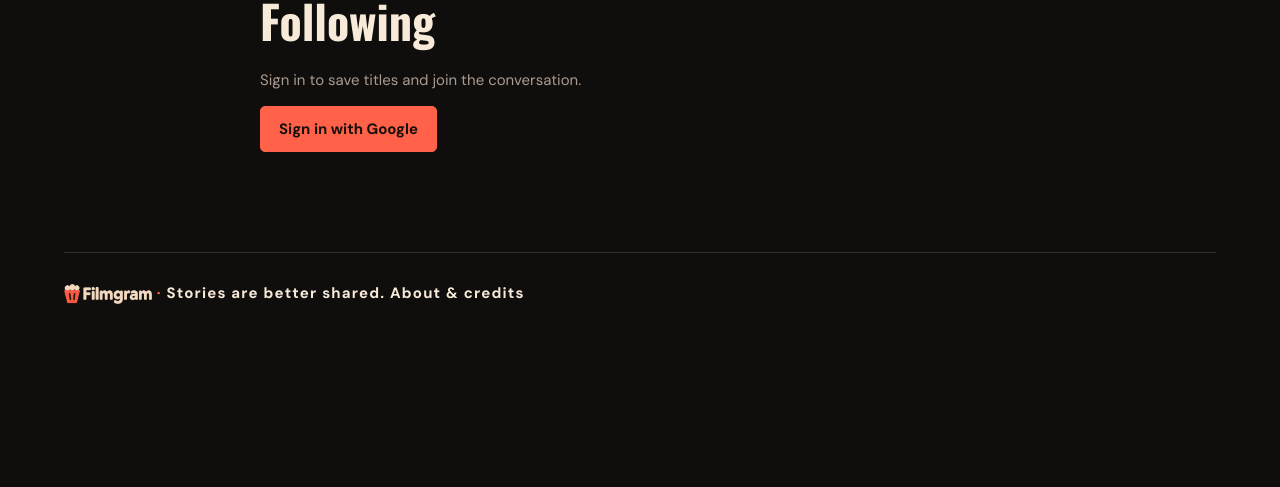
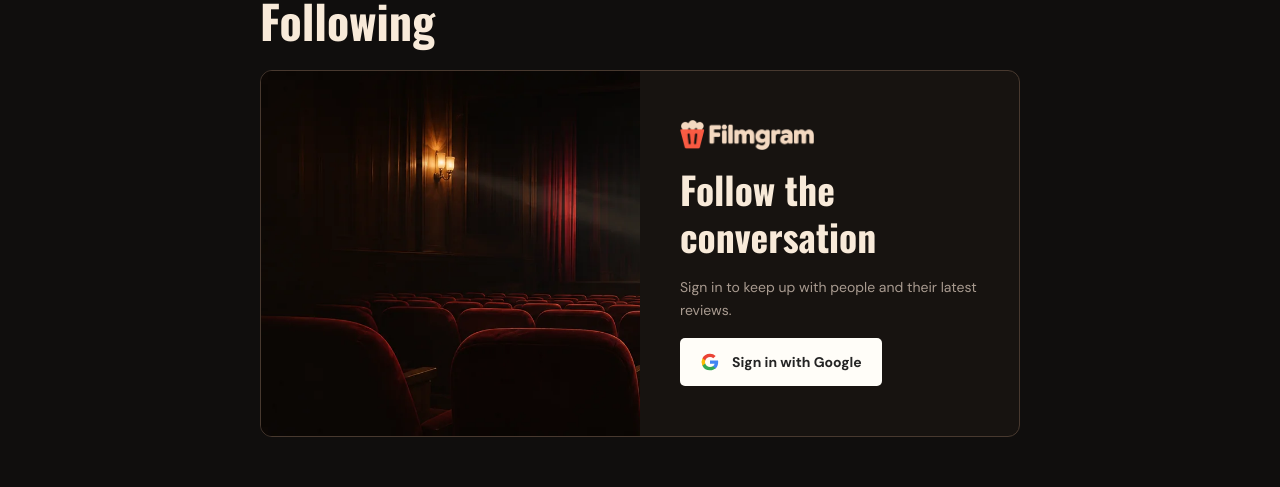
Before and after one commit to FellipeMTX/filmgram, a Next.js app: page /en/following in a window 1280 px wide. Shown: the part 176-663 px from the top of the page. Built offline with nearby package versions, Linux system fonts and the light colour scheme; no server answers.

Commit message:
Add a contextual Google sign-in panel

```diff
--- a/src/app/[locale]/following/page.tsx
+++ b/src/app/[locale]/following/page.tsx
@@ -1,9 +1,8 @@
 import { cn } from "@/lib/utils";
 import { narrow, pageTitle, eyebrow } from "@/lib/layout";
-import { Button } from "@/components/ui/button";
 import { messages } from "@/i18n/messages";
 import { getSocialViewer } from "@/features/social/social-viewer";
-import { signIn } from "@/features/auth/actions";
+import { SignInPanel } from "@/features/auth/SignInPanel";
 import { getFeed } from "@/features/social/feed";
 import { FollowingFeed } from "@/features/social/FollowingFeed";
 
@@ -38,13 +37,11 @@ export default async function Following({
           hasFollowing={hasFollowing}
         />
       ) : (
-        <>
-          <p className="mb-4 text-muted-foreground">{t.signInPrompt}</p>
-          <form action={signIn}>
-            <input type="hidden" name="next" value={`/${locale}/following`} />
-            <Button type="submit">{t.signIn}</Button>
-          </form>
-        </>
+        <SignInPanel
+          locale={locale}
+          next={`/${locale}/following`}
+          context="following"
+        />
       )}
     </main>
   );
--- a/src/app/globals.css
+++ b/src/app/globals.css
@@ -195,3 +195,8 @@
     }
   }
 }
+
+/* A contextual sign-in failure takes precedence over the header fallback. */
+body:has([data-auth-error-local]) [data-auth-error-global] {
+  display: none;
+}
--- a/src/components/Header.tsx
+++ b/src/components/Header.tsx
@@ -80,7 +80,7 @@ export function Header({ locale }: { locale: string }) {
   return (
     <>
       {query.get("auth_error") === "1" && (
-        <div role="alert" className={container}>
+        <div role="alert" data-auth-error-global className={container}>
           {t.authError}
         </div>
       )}
--- /dev/null
+++ b/src/features/auth/SignInPanel.tsx
@@ -0,0 +1,208 @@
+"use client";
+
+import Image from "next/image";
+import { usePathname, useSearchParams } from "next/navigation";
+import { useFormStatus } from "react-dom";
+import { Brand } from "@/components/Brand";
+import { signIn } from "./actions";
+
+const copy = {
+  en: {
+    profile: [
+      "Your Filmgram profile",
+      "Sign in to make your profile your own and share what you love.",
+    ],
+    following: [
+      "Follow the conversation",
+      "Sign in to keep up with people and their latest reviews.",
+    ],
+    playlists: [
+      "Make it a collection",
+      "Sign in to create playlists and keep your favorites together.",
+    ],
+    "title-review": [
+      "Share your take",
+      "Sign in to rate this title and join the conversation.",
+    ],
+    button: "Sign in with Google",
+    pending: "Connecting to Google…",
+    error: "Sign-in failed or was cancelled. Please try again.",
+  },
+  "pt-BR": {
+    profile: [
+      "Entre para ver seu perfil",
+      "Acompanhe o que assistiu, guarde suas resenhas e descubra seus hábitos de visualização.",
+    ],
+    following: [
+      "Entre para ver quem você segue",
+      "Acompanhe autores e veja as resenhas deles no seu feed.",
+    ],
+    playlists: [
+      "Entre para criar playlists",
+      "Monte coleções e guarde os títulos que você quer ver depois.",
+    ],
+    "title-review": [
+      "Entre para escrever uma resenha",
+      "Avalie o título e compartilhe o que achou com a comunidade.",
+    ],
+    button: "Entrar com Google",
+    pending: "Conectando…",
+    error:
+      "Não foi possível entrar ou o acesso foi cancelado. Tente novamente.",
+  },
+  es: {
+    profile: [
+      "Tu perfil en Filmgram",
+      "Entra para crear tu perfil y compartir lo que te gusta.",
+    ],
+    following: [
+      "Sigue la conversación",
+      "Entra para seguir a otras personas y sus últimas reseñas.",
+    ],
+    playlists: [
+      "Crea tus colecciones",
+      "Entra para crear playlists y reunir tus favoritos.",
+    ],
+    "title-review": [
+      "Comparte tu opinión",
+      "Entra para valorar este título y unirte a la conversación.",
+    ],
+    button: "Continuar con Google",
+    pending: "Conectando con Google…",
+    error:
+      "No se pudo iniciar sesión o se canceló el acceso. Inténtalo de nuevo.",
+  },
+} as const;
+
+function GoogleButton({
+  label,
+  pendingLabel,
+}: {
+  label: string;
+  pendingLabel: string;
+}) {
+  const { pending } = useFormStatus();
+  return (
+    <button
+      type="submit"
+      disabled={pending}
+      className="inline-flex min-h-12 w-full items-center justify-center gap-3 rounded-md bg-[#fffdf8] px-5 py-3 text-sm font-bold text-[#242424] transition-colors hover:bg-white focus-visible:outline-2 focus-visible:outline-offset-2 focus-visible:outline-ring disabled:opacity-70 sm:w-auto"
+      aria-live="polite"
+    >
+      <svg aria-hidden="true" width="20" height="20" viewBox="0 0 48 48">
+        <path
+          fill="#4285F4"
+          d="M43.6 24.5c0-1.4-.1-2.8-.4-4.1H24v7.8h11a9.4 9.4 0 0 1-4.1 6.2v5.1h6.6c3.9-3.6 6.1-8.9 6.1-15z"
+        />
+        <path
+          fill="#34A853"
+          d="M24 44c5.5 0 10.1-1.8 13.5-4.9l-6.6-5.1c-1.8 1.2-4.1 2-6.9 2-5.3 0-9.8-3.6-11.4-8.4H5.8v5.3A20 20 0 0 0 24 44z"
+        />
+        <path
+          fill="#FBBC05"
+          d="M12.6 27.6a12 12 0 0 1 0-7.2v-5.3H5.8a20 20 0 0 0 0 17.8z"
+        />
+        <path
+          fill="#EA4335"
+          d="M24 12c3 0 5.7 1 7.8 3l5.8-5.7A19.3 19.3 0 0 0 24 4 20 20 0 0 0 5.8 15.1l6.8 5.3C14.2 15.6 18.7 12 24 12z"
+        />
+      </svg>
+      {pending ? pendingLabel : label}
+    </button>
+  );
+}
+
+export function SignInPanel({
+  locale,
+  next,
+  context,
+  compact = false,
+  headingLevel = "h2",
+}: {
+  locale: string;
+  next: string;
+  context: "profile" | "following" | "playlists" | "title-review";
+  compact?: boolean;
+  headingLevel?: "h1" | "h2" | "h3";
+}) {
+  const t = copy[locale as keyof typeof copy] || copy.en;
+  const pathname = usePathname();
+  const search = useSearchParams();
+  const urlError = search.get("auth_error") === "1";
+  const intended = new URL(next, "https://filmgram.invalid");
+  const params = new URLSearchParams(
+    intended.pathname === pathname ? search.toString() : intended.search,
+  );
+  if (intended.pathname === pathname) {
+    intended.searchParams.forEach((value, key) => {
+      if (!params.has(key)) params.append(key, value);
+    });
+  }
+  params.delete("auth_error");
+  const query = params.toString();
+  const cleanNext =
+    intended.pathname + (query ? `?${query}` : "") + intended.hash;
+  const Heading = headingLevel;
+  return (
+    <section
+      className={`overflow-hidden rounded-xl border border-border bg-card ${compact ? "my-5" : "mx-auto w-full max-w-[770px]"}`}
+    >
+      <div className={`grid ${compact ? "" : "min-[700px]:grid-cols-2"}`}>
+        {!compact && (
+          <div className="relative h-32 overflow-hidden min-[700px]:h-auto min-[700px]:min-h-[365px]">
+            <Image
+              src="/profile-cinema.webp"
+              alt=""
+              fill
+              loading="eager"
+              sizes="(max-width: 700px) 100vw, 50vw"
+              className="object-cover"
+            />
+          </div>
+        )}
+        <div
+          className={`flex flex-col items-start justify-center ${compact ? "gap-3 p-5 sm:p-7" : "gap-4 p-7 sm:p-10"}`}
+        >
+          <Brand decorative header />
+          <Heading
+            className={`m-0 font-display leading-tight font-bold ${compact ? "text-xl sm:text-2xl" : "text-[clamp(1.7rem,4vw,2.35rem)]"}`}
+          >
+            {t[context][0]}
+          </Heading>
+          <p className="m-0 max-w-md text-sm leading-relaxed text-muted-foreground">
+            {t[context][1]}
+          </p>
+          {urlError && (
+            <p
+              role="alert"
+              data-auth-error-local
+              className="m-0 text-sm text-destructive"
+            >
+              {t.error}
+            </p>
+          )}
+          <form
+            action={signIn}
+            className="w-full sm:w-auto"
+            onSubmit={(event) => {
+              // Fragments are not sent to the server; preserve the current one when present.
+              if (
+                intended.pathname !== window.location.pathname ||
+                !window.location.hash
+              )
+                return;
+              const input = event.currentTarget.elements.namedItem(
+                "next",
+              ) as HTMLInputElement | null;
+              if (input)
+                input.value = cleanNext.split("#", 1)[0] + window.location.hash;
+            }}
+          >
+            <input type="hidden" name="next" value={cleanNext} />
+            <GoogleButton label={t.button} pendingLabel={t.pending} />
+          </form>
+        </div>
+      </div>
+    </section>
+  );
+}
--- a/src/features/social/TitleReviewContext.tsx
+++ b/src/features/social/TitleReviewContext.tsx
@@ -29,6 +29,7 @@ import { Avatar, AvatarFallback, AvatarImage } from "@/components/ui/avatar";
 import { ReviewRichText } from "@/components/ReviewRichText";
 import { FilmgramRating } from "@/components/FilmgramRating";
 import { reviewYoutubeId } from "@/features/social/review-content";
+import { SignInPanel } from "@/features/auth/SignInPanel";
 
 type Context = Awaited<ReturnType<typeof loadTitleReviewContext>>;
 const labels = {
@@ -261,7 +262,7 @@ export function TitleReviewContext({
       >
         <div className="flex items-center justify-between gap-3">
           <h2 className="font-display text-2xl font-bold">{l.community}</h2>
-          {!own && !error && (
+          {!own && !error && data?.userId && (
             <Button
               type="button"
               disabled={!data}
@@ -284,6 +285,14 @@ export function TitleReviewContext({
               l.noRatings
             )}
           </p>
+        )}
+        {data && !data.userId && (
+          <SignInPanel
+            locale={locale}
+            next={reviewId ? titleReviewHref(titleHref, reviewId) : titleHref}
+            context="title-review"
+            compact
+          />
         )}
         {!own && <CommunityEditor />}
         {selected && !deletedSelected && (
--- a/src/features/social/TitleReviewsClient.tsx
+++ b/src/features/social/TitleReviewsClient.tsx
@@ -18,6 +18,7 @@ import { loadTitleReviewPage } from "./title-review-page";
 import { movieReviewId } from "@/features/catalog/movie-section-links";
 import type { loadTitleReviewContext } from "./title-review-context";
 import { useTitleReviewPages } from "./useTitleReviewPages";
+import { SignInPanel } from "@/features/auth/SignInPanel";
 
 type Page = Awaited<ReturnType<typeof loadTitleReviewPage>>;
 type Own = Awaited<ReturnType<typeof loadTitleReviewContext>>["own"];
@@ -318,7 +319,7 @@ export function TitleReviewsClient(
             ) : (
               <p className="text-sm text-subtle">{l.noRatings}</p>
             )}
-            {!props.preview && !props.initialError && !own && (
+            {!props.preview && !props.initialError && !own && userId && (
               <Button
                 type="button"
                 data-review-open
@@ -330,6 +331,14 @@ export function TitleReviewsClient(
             )}
           </div>
         </div>
+        {!props.preview && !userId && (
+          <SignInPanel
+            locale={locale}
+            next={props.titleHref}
+            context="title-review"
+            compact
+          />
+        )}
         {(!own || !reviews.some((row) => row.id === own.id)) && (
           <CommunityEditor />
         )}
```
Also changed, not shown: src/app/[locale]/playlists/page.tsx (+10 -7 lines), src/app/[locale]/profile/[username]/page.tsx (+8 -13 lines), 1 other file (tests, documents, lock files or other folders).
